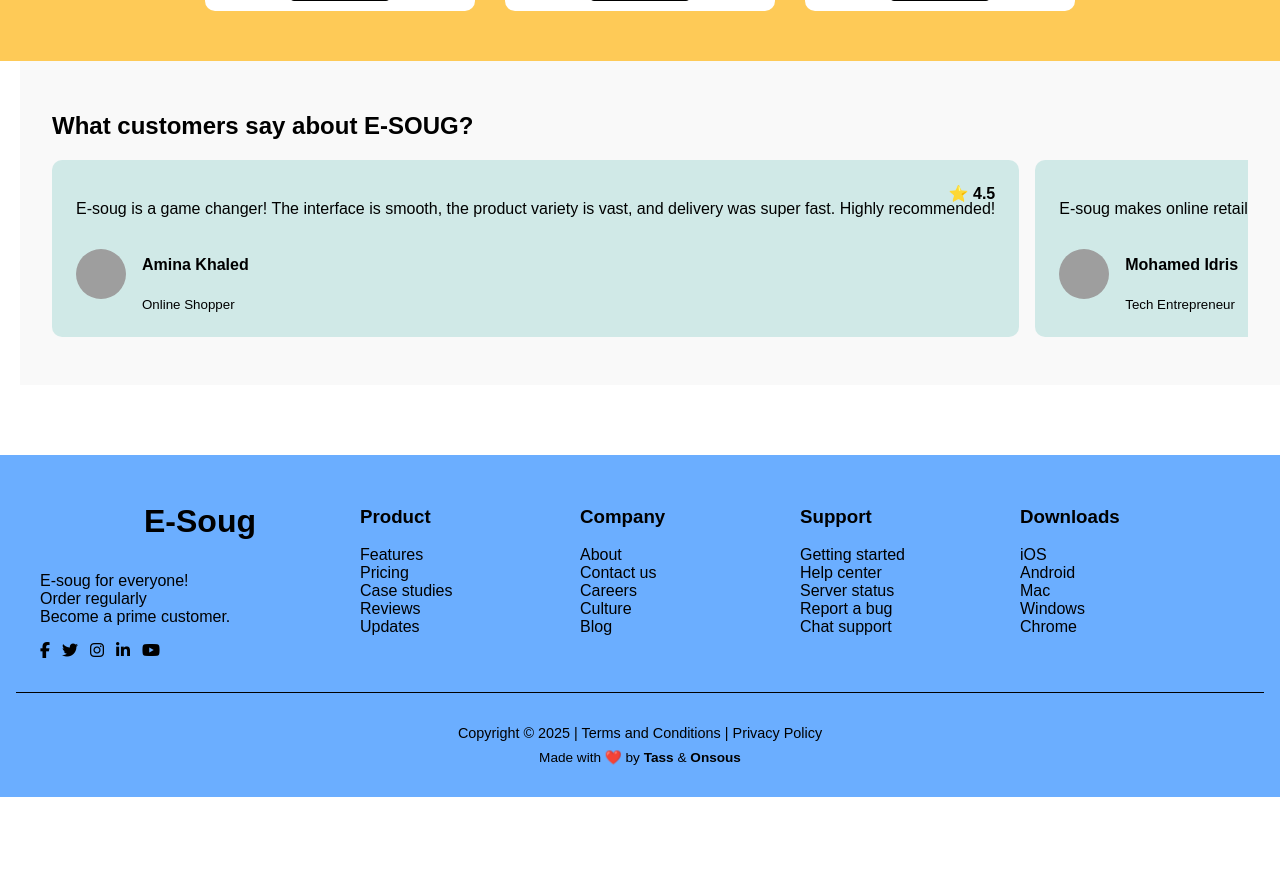
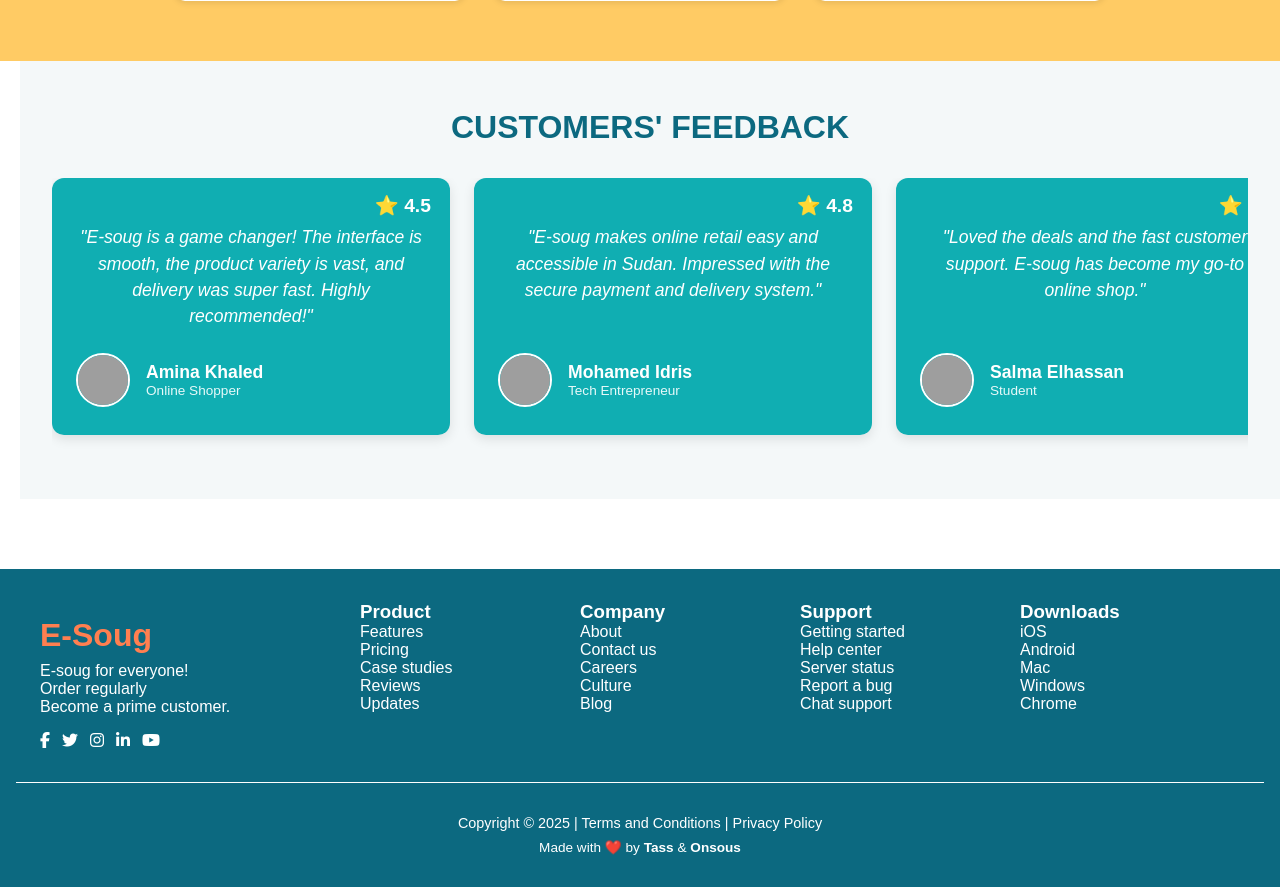
Before and after one commit to saidions01/e-commerce-django, a Django app: page /home/ in a window 1280 px wide. Shown: the part 1740-2627 px from the top of the page. Before the commit the page ends 2537 px from the top, so only its background shows below. Run offline with Django 5.2, Linux system fonts and the light colour scheme; data comes from the database, SQL or seed files in the repository; both versions use the stored data as it was after the commit; grey boxes are pictures that could not be loaded.

Commit message:
fixed the design and color palette

```diff
--- a/store/templates/feedback.html
+++ b/store/templates/feedback.html
@@ -1,44 +1,69 @@
+<!DOCTYPE html>
 <html lang="en">
 <head>
   <meta charset="UTF-8" />
-    <title></title>
-    <link
-      rel="stylesheet"
-      href="https://cdnjs.cloudflare.com/ajax/libs/font-awesome/6.5.0/css/all.min.css"
-    />
+  <title>Customer Feedback</title>
+  <link rel="stylesheet" href="https://cdnjs.cloudflare.com/ajax/libs/font-awesome/6.5.0/css/all.min.css" />
   <style>
+    body {
+      font-family: Arial, sans-serif;
+      margin: 0;
+      background: #fff;
+      color: #333;
+    }
+
     .feedback-section {
-            padding: 2rem;
-            background: #f9f9f9;
+      padding: 3rem 2rem;
+      background: #f4f8f9;
+      text-align: center;
+    }
+
+    .feedback-section h2 {
+      font-size: 2rem;
+      margin-bottom: 2rem;
+      color: #0c6980;
     }
 
     .feedback-container {
       display: flex;
       overflow-x: auto;
-            gap: 1rem;
+      gap: 1.5rem;
       scroll-snap-type: x mandatory;
+      scroll-behavior: smooth;
       padding-bottom: 1rem;
+      padding-left: 1rem;
     }
 
     .feedback-card {
-            min-width: 300px;
-            background: #d0e9e7;
-            border-radius: 10px;
-            padding: 1.5rem;
+      min-width: 320px;
+      max-width: 350px;
+      background: #10aeb2;
+      color: white;
+      border-radius: 12px;
+      padding: 1.8rem 1.5rem;
       scroll-snap-align: start;
       flex-shrink: 0;
       position: relative;
+      box-shadow: 0 4px 12px rgba(0, 0, 0, 0.1);
+      display: flex;
+      flex-direction: column;
+      justify-content: space-between;
+      height: 200px;
     }
 
     .comment {
-            font-size: 1rem;
+      font-size: 1.1rem;
+      font-style: italic;
+      line-height: 1.5;
       margin-bottom: 1rem;
+      flex-grow: 1;
     }
 
     .user-info {
       display: flex;
       align-items: center;
       gap: 1rem;
+      margin-top: auto;
     }
 
     .user-info img {
@@ -46,36 +71,55 @@
       height: 50px;
       object-fit: cover;
       border-radius: 50%;
+      border: 2px solid white;
+    }
+
+    .user-details {
+      display: flex;
+      flex-direction: column;
+      align-items: flex-start;
+    }
+
+    .user-details h4 {
+      margin: 0;
+      font-size: 1.1rem;
+      font-weight: bold;
+    }
+
+    .user-details small {
+      font-size: 0.85rem;
+      color: #e6f9f9;
     }
 
     .rating {
       position: absolute;
-            top: 1.5rem;
-            right: 1.5rem;
+      top: 1rem;
+      right: 1.2rem;
       font-weight: bold;
+      font-size: 1.2rem;
     }
   </style>
 </head>
 <body>
-<section class="feedback-section" >
-    <h2>What customers say about <span class="brand-name">E-SOUG</span>?</h2>
+
+<section class="feedback-section">
+  <h2>CUSTOMERS' FEEDBACK</h2>
   <div class="feedback-container">
     {% for feedback in feedbacks %}
       <div class="feedback-card">
-                <p class="comment">{{ feedback.comment }}</p>
+        <p class="comment">"{{ feedback.comment }}"</p>
         <div class="user-info">
           <img src="{{ feedback.image }}" alt="{{ feedback.name }}">
-                    <div>
+          <div class="user-details">
             <h4>{{ feedback.name }}</h4>
             <small>{{ feedback.occupation }}</small>
           </div>
         </div>
-                <div class="rating">
-                    ⭐ {{ feedback.rating }}
-                </div>
+        <div class="rating">⭐ {{ feedback.rating }}</div>
       </div>
     {% endfor %}
   </div>
 </section>
+
 </body>
 </html>
--- a/store/templates/footer.html
+++ b/store/templates/footer.html
@@ -1,7 +1,7 @@
 <footer style="
   width: 100%;
-  background-color: #6baeff;
-  color: black;
+  background-color: #0c6980;
+  color: white;
   padding: 2rem 1rem;
   box-sizing: border-box;
   margin-top: 70px;
@@ -17,14 +17,14 @@
   ">
     <!-- Brand -->
     <div style="flex: 1 1 250px;">
-      <h1 style="margin-left: 0; margin-top: 1rem;">E-Soug</h1>
+      <h1 style="margin-left: 0; margin-top: 1rem; color: #ff7f50;">E-Soug</h1>
       <p style="margin-top: 0.5rem;">E-soug for everyone!<br>Order regularly<br> Become a prime customer.</p>
       <div style="margin-top: 1rem; display: flex; gap: 0.75rem;">
-        <a href="#" style="color: black;"><i class="fab fa-facebook-f"></i></a>
-        <a href="#" style="color: black;"><i class="fab fa-twitter"></i></a>
-        <a href="#" style="color: black;"><i class="fab fa-instagram"></i></a>
-        <a href="#" style="color: black;"><i class="fab fa-linkedin-in"></i></a>
-        <a href="#" style="color: black;"><i class="fab fa-youtube"></i></a>
+        <a href="#" style="color: white;"><i class="fab fa-facebook-f"></i></a>
+        <a href="#" style="color: white;"><i class="fab fa-twitter"></i></a>
+        <a href="#" style="color: white;"><i class="fab fa-instagram"></i></a>
+        <a href="#" style="color: white;"><i class="fab fa-linkedin-in"></i></a>
+        <a href="#" style="color: white;"><i class="fab fa-youtube"></i></a>
       </div>
     </div>
 
@@ -32,53 +32,53 @@
     <div style="flex: 1 1 150px;">
       <h3>Product</h3>
       <ul style="list-style: none; padding: 0; margin: 0;">
-        <li><a href="#" style="color: black; text-decoration: none;">Features</a></li>
-        <li><a href="#" style="color: black; text-decoration: none;">Pricing</a></li>
-        <li><a href="#" style="color: black; text-decoration: none;">Case studies</a></li>
-        <li><a href="#" style="color: black; text-decoration: none;">Reviews</a></li>
-        <li><a href="#" style="color: black; text-decoration: none;">Updates</a></li>
+        <li><a href="#" style="color: white; text-decoration: none;">Features</a></li>
+        <li><a href="#" style="color: white; text-decoration: none;">Pricing</a></li>
+        <li><a href="#" style="color: white; text-decoration: none;">Case studies</a></li>
+        <li><a href="#" style="color: white; text-decoration: none;">Reviews</a></li>
+        <li><a href="#" style="color: white; text-decoration: none;">Updates</a></li>
       </ul>
     </div>
 
     <div style="flex: 1 1 150px;">
       <h3>Company</h3>
       <ul style="list-style: none; padding: 0; margin: 0;">
-        <li><a href="{% url 'about_us' %}" style="color: black; text-decoration: none;">About</a></li>
-        <li><a href="#" style="color: black; text-decoration: none;">Contact us</a></li>
-        <li><a href="#" style="color: black; text-decoration: none;">Careers</a></li>
-        <li><a href="#" style="color: black; text-decoration: none;">Culture</a></li>
-        <li><a href="#" style="color: black; text-decoration: none;">Blog</a></li>
+        <li><a href="{% url 'about_us' %}" style="color: white; text-decoration: none;">About</a></li>
+        <li><a href="#" style="color: white; text-decoration: none;">Contact us</a></li>
+        <li><a href="#" style="color: white; text-decoration: none;">Careers</a></li>
+        <li><a href="#" style="color: white; text-decoration: none;">Culture</a></li>
+        <li><a href="#" style="color: white; text-decoration: none;">Blog</a></li>
       </ul>
     </div>
 
     <div style="flex: 1 1 150px;">
       <h3>Support</h3>
       <ul style="list-style: none; padding: 0; margin: 0;">
-        <li><a href="#" style="color: black; text-decoration: none;">Getting started</a></li>
-        <li><a href="#" style="color: black; text-decoration: none;">Help center</a></li>
-        <li><a href="#" style="color: black; text-decoration: none;">Server status</a></li>
-        <li><a href="#" style="color: black; text-decoration: none;">Report a bug</a></li>
-        <li><a href="#" style="color: black; text-decoration: none;">Chat support</a></li>
+        <li><a href="#" style="color: white; text-decoration: none;">Getting started</a></li>
+        <li><a href="#" style="color: white; text-decoration: none;">Help center</a></li>
+        <li><a href="#" style="color: white; text-decoration: none;">Server status</a></li>
+        <li><a href="#" style="color: white; text-decoration: none;">Report a bug</a></li>
+        <li><a href="#" style="color: white; text-decoration: none;">Chat support</a></li>
       </ul>
     </div>
 
     <div style="flex: 1 1 150px;">
       <h3>Downloads</h3>
       <ul style="list-style: none; padding: 0; margin: 0;">
-        <li><a href="#" style="color: black; text-decoration: none;">iOS</a></li>
-        <li><a href="#" style="color: black; text-decoration: none;">Android</a></li>
-        <li><a href="#" style="color: black; text-decoration: none;">Mac</a></li>
-        <li><a href="#" style="color: black; text-decoration: none;">Windows</a></li>
-        <li><a href="#" style="color: black; text-decoration: none;">Chrome</a></li>
+        <li><a href="#" style="color: white; text-decoration: none;">iOS</a></li>
+        <li><a href="#" style="color: white; text-decoration: none;">Android</a></li>
+        <li><a href="#" style="color: white; text-decoration: none;">Mac</a></li>
+        <li><a href="#" style="color: white; text-decoration: none;">Windows</a></li>
+        <li><a href="#" style="color: white; text-decoration: none;">Chrome</a></li>
       </ul>
     </div>
   </div>
 
-  <hr style="margin-top: 2rem; height: 1px; background-color: black; border: none;" />
+  <hr style="margin-top: 2rem; height: 1px; background-color: white; border: none;" />
   <div style="text-align: center; margin-top: 2rem; font-size: 0.9rem;">
     Copyright © 2025 |
-    <a href="#" style="color: black; text-decoration: none;">Terms and Conditions</a> |
-    <a href="#" style="color: black; text-decoration: none;">Privacy Policy</a>
+    <a href="#" style="color: white; text-decoration: none;">Terms and Conditions</a> |
+    <a href="#" style="color: white; text-decoration: none;">Privacy Policy</a>
   </div>
   <div style="text-align: center; margin-top: 0.5rem; font-size: 0.85rem">
     Made with ❤️ by <strong>Tass</strong> & <strong>Onsous</strong>
--- a/store/templates/home.html
+++ b/store/templates/home.html
@@ -10,14 +10,63 @@
     {% load static %}
     <style>
       body {
-        font-family: sans-serif;
+        font-family: 'Segoe UI', Tahoma, Geneva, Verdana, sans-serif;
         background: #FFFFFF;
         margin: 0;
+        color: #222;
       }
 
-      h1 {
+      h1, h2, h3, h4 {
+        margin: 0;
+        padding: 0;
+      }
+
+      .hero {
+        background-color: #0c6980;
+        color: white;
+        display: flex;
+        flex-wrap: wrap;
+        align-items: center;
+        justify-content: space-between;
+        padding: 60px 40px;
+        position: relative;
+        overflow: hidden;
+      }
+
+      .hero-content {
+        max-width: 600px;
+        z-index: 1;
+      }
+
+      .hero-content h2 {
+        font-size: 48px;
+        margin-bottom: 20px;
+      }
+
+      .stats {
+        display: flex;
+        gap: 30px;
+        margin-top: 20px;
+      }
+
+      .stat {
         text-align: center;
-        margin-bottom: 2rem;
+        border-left: 1px solid white;
+        padding-left: 20px;
+      }
+
+      .stat:first-child {
+        border-left: none;
+        padding-left: 0;
+      }
+
+      .hero img {
+        max-width: 500px;
+        height: auto;
+        position: absolute;
+        right: 40px;
+        bottom: 20px;
+        z-index: 0;
       }
 
       .product-grid {
@@ -25,149 +74,143 @@
         grid-template-columns: repeat(auto-fit, minmax(250px, 1fr));
         gap: 2rem;
         max-width: 1200px;
-        margin: 0 auto;
-        margin-top: 20px;
+        margin: 40px auto;
+        padding: 0 20px;
       }
 
       .product-card {
-        display: flex;
-        flex-direction: column;
-        align-items: center;
-        justify-content: center;
         background: white;
         padding: 1rem;
-        border-radius: 8px;
-        box-shadow: 0 2px 6px rgba(0, 0, 0, 0.1);
-        transition: transform 0.2s ease;
+        border-radius: 10px;
+        box-shadow: 0 2px 8px rgba(0, 0, 0, 0.08);
+        text-align: center;
+        transition: transform 0.2s ease, box-shadow 0.2s ease;
       }
 
       .product-card:hover {
         transform: translateY(-5px);
+        box-shadow: 0 4px 12px rgba(0, 0, 0, 0.15);
       }
 
       .product-title {
         font-size: 1.2rem;
-        margin-bottom: 0.5rem;
-        font-weight: bold;
+        font-weight: 600;
+        margin-top: 10px;
       }
 
       .product-price {
-        color: #007bff;
+        color: #0c6980;
         font-weight: bold;
-        margin-bottom: 0.5rem;
+        margin: 10px 0;
       }
 
       .product-description {
         font-size: 0.9rem;
         color: #555;
       }
+
       .heart {
         cursor: pointer;
-        font-size: 24px;
+        font-size: 22px;
         color: #ccc;
+        margin-top: 10px;
       }
+
       .heart.active {
         color: red;
       }
+
       .categories {
         text-align: center;
-        padding: 50px 20px;
-        background-color: #feca57;
-        margin-top : 50px;
-    }
+        padding: 60px 20px;
+        background-color: #ffcb64;
+      }
 
-    .categories-grid {
+      .categories h1 {
+        font-size: 2.2rem;
+      }
+
+      .categories-grid {
         display: flex;
+        flex-wrap: wrap;
         gap: 30px;
         justify-content: center;
-        margin-top: 30px;
-    }
+        margin-top: 40px;
+      }
 
-    .category-card {
+      .category-card {
         background: white;
         border-radius: 10px;
-        overflow: hidden;
-        padding: 10px;
-        width: 250px;
-        transition: transform 0.3s;
-    }
+        padding: 15px;
+        width: 260px;
+        text-align: center;
+        box-shadow: 0 2px 6px rgba(0, 0, 0, 0.1);
+        transition: transform 0.3s ease;
+      }
 
-    .category-card img {
+      .category-card:hover {
+        transform: scale(1.05);
+      }
+
+      .category-card img {
         width: 100%;
-        height: auto;
-        border-radius: 10px;
-    }
+        height: 150px;
+        object-fit: cover;
+        border-radius: 8px;
+      }
 
-    .category-card h3 {
+      .category-card h3 {
         margin-top: 10px;
-        font-size: 20px;
-        font-weight: bold;
-    }
+        font-size: 1.2rem;
+      }
 
-    .category-card p {
-        font-size: 14px;
-        color: gray;
-    }
+      .category-card p {
+        font-size: 0.9rem;
+        color: #666;
+      }
 
-    .category-card a {
+      .category-card a {
+        margin-top: 10px;
         display: inline-block;
-        margin-top: 10px;
-        padding: 5px 10px;
-        background: white;
-        border: 1px solid black;
+        padding: 6px 12px;
+        border: 2px solid #0c6980;
+        background: transparent;
+        color: #0c6980;
         border-radius: 5px;
         text-decoration: none;
-        color: black;
-        font-weight: bold;
-    }
+        font-weight: 600;
+        transition: 0.3s;
+      }
 
-    .category-card:hover {
-        transform: scale(1.05);
-    }
-
+      .category-card a:hover {
+        background: #0c6980;
+        color: white;
+      }
     </style>
   </head>
   <body>
     {% include 'navbar.html' %}
 
-
-
-    <div style="margin-top: 10px; margin-left: 20px; background-color: #60a8ff; height: 370px; width: 97%; border-radius: 20px; position: relative; overflow: hidden;">
-
-
-      <div style="padding: 40px;">
-
-        <h2 style="font-size: 40px; margin-bottom: 20px;">E-SOUG <br>Everything you want,<br>just a click away!</h1>
-        <div style="display: flex; align-items: center; gap: 20px; margin-bottom: 20px; ">
-          <div>
-            <strong>50k+</strong><br>Customers
+    <section class="hero">
+      <div class="hero-content">
+        <h2>E-SOUG <br />Everything you want,<br />just a click away!</h2>
+        <div class="stats">
+          <div class="stat">
+            <strong style="font-size: 1.5rem;">50k+</strong><br />Customers
           </div>
-          <div style="border-left: 1px solid #000; height: 30px;"></div>
-          <div>
-            <strong>100k+</strong><br>Products
+          <div class="stat">
+            <strong style="font-size: 1.5rem;">100k+</strong><br />Products
           </div>
         </div>
+      </div>
+      <img src="{% static 'images/home.png' %}" alt="hero background" />
+    </section>
 
-
-      </div>
-
-
-      <img id="background-image"  src="{% static 'images/home.png' %}" alt="background shape" style="position: absolute; right: 3rem; bottom: 1rem; width: 600px; height: auto;">
-
-
-    </div>
-
-    <div class="product-grid">
+    <section class="product-grid">
       {% for product in random_products %}
       <div class="product-card">
-        <img
-          src="{{ product.image_url }}"
-          alt="{{ product.name }}"
-          width="250"
-        />
-        <div class="product-title" style="margin-top: 10px">
-          {{ product.name }}
-        </div>
+        <img src="{{ product.image_url }}" alt="{{ product.name }}" width="100%" />
+        <div class="product-title">{{ product.name }}</div>
         <div class="product-price">${{ product.price }}</div>
         <div class="product-description">
           {{ product.description|truncatewords:20 }}...
@@ -175,44 +218,34 @@
         <i class="fas fa-heart heart" data-product-id="{{ product.id }}"></i>
       </div>
       {% empty %}
-      <p>No products available.</p>
+      <p style="text-align: center;">No products available.</p>
       {% endfor %}
-    </div>
-
-
+    </section>
 
     <section class="categories">
-      <h1 style="font-size: xx-large; margin-top: 0;">Categories</h1>
-      <h4>Find what you are looking for</h4>
-
+      <h1>Categories</h1>
+      <h4 style="margin-top: 10px;">Find what you're looking for</h4>
       <div class="categories-grid">
         {% for category in categories %}
-          <div class="category-card">
-            <img src="{{ category.image }}" alt="{{ category.name }}">
-            <h3>{{ category.name }}</h3>
-            <p>{{ category.description|truncatewords:10 }}</p>
-            <a href=" {% url 'product_list' %}">Explore →</a>
-          </div>
+        <div class="category-card">
+          <img src="{{ category.image }}" alt="{{ category.name }}" />
+          <h3>{{ category.name }}</h3>
+          <p>{{ category.description|truncatewords:10 }}</p>
+          <a href="{% url 'product_list' %}">Explore →</a>
+        </div>
         {% endfor %}
       </div>
     </section>
 
+    <div style="margin-left: 20px;">
+      {% include 'feedback.html' %}
+    </div>
 
-
-
-
-<div style="margin-left: 20px;">
-
-
-    {%  include 'feedback.html' %}
-</div>
     <script>
       const hearts = document.querySelectorAll(".heart");
-
       hearts.forEach((heart) => {
         heart.addEventListener("click", function () {
           const productId = this.dataset.productId;
-
           fetch(`/add-to-wishlist/${productId}/`, {
             method: "POST",
             headers: {
@@ -228,7 +261,6 @@
       });
     </script>
 
-
+    {% include 'footer.html' %}
   </body>
 </html>
-{% include 'footer.html' %}
--- a/store/templates/myaccount.html
+++ b/store/templates/myaccount.html
@@ -52,7 +52,7 @@
             display: inline-block;
             margin-top: 1rem;
             margin-right: 1rem;
-            background-color: #60a8ff;
+            background-color: #0c6980;
             color: white;
             text-decoration: none;
             padding: 0.7rem 1.2rem;
@@ -61,7 +61,7 @@
         }
 
         .info a:hover {
-            background-color: #8abfff;
+            background-color: #0c6980;
         }
 
         .account-image {
--- a/store/templates/navbar.html
+++ b/store/templates/navbar.html
@@ -9,54 +9,54 @@
 <body>
 
 <!-- Navbar -->
-<nav style="display: flex; justify-content: space-between; align-items: center; padding: 20px 50px; background: white; border-bottom: 1px solid #ccc;">
+<nav style="display: flex; justify-content: space-between; align-items: center; padding: 20px 50px; background: #0c6980; border-bottom: 1px solid #ccc; color: white;">
 
-  <!-- Logo -->
-  <div style="font-family: 'Times New Roman', serif; font-size: 24px; font-weight: bold;">
-    E-<span style="font-style: italic;">SOUG</span>
+  <!-- Logo Section: Image + Text Side by Side -->
+  <div style="display: flex; align-items: center; gap: 10px;">
+    <img src="{% static 'images/logo.png' %}" alt="Logo" style="height: 40px;">
+    <div style="font-family: 'Times New Roman', serif; font-size: 24px; font-weight: bold; color: white;">
+      E-<span style="font-style: italic;">SOUG</span>
+    </div>
   </div>
 
   <!-- Links -->
   <div style="display: flex; gap: 30px;">
     {% url 'home' as home_url %}
     <a href="{{ home_url }}" style="text-decoration: none;
-      color: {% if request.path == home_url %}black{% else %}gray{% endif %};
+      color: {% if request.path == home_url %}white{% else %}#d0d0d0{% endif %};
       font-weight: {% if request.path == home_url %}bold{% else %}normal{% endif %};">Home</a>
 
     {% url 'product_list' as products_url %}
     <a href="{{ products_url }}" style="text-decoration: none;
-      color: {% if request.path == products_url %}black{% else %}gray{% endif %};
+      color: {% if request.path == products_url %}white{% else %}#d0d0d0{% endif %};
       font-weight: {% if request.path == products_url %}bold{% else %}normal{% endif %};">Products</a>
 
     {% url 'contact_us' as contact_url %}
     <a href="{{ contact_url }}" style="text-decoration: none;
-      color: {% if request.path == contact_url %}black{% else %}gray{% endif %};
+      color: {% if request.path == contact_url %}white{% else %}#d0d0d0{% endif %};
       font-weight: {% if request.path == contact_url %}bold{% else %}normal{% endif %};">Contacts</a>
   </div>
 
   <!-- Icons + Dropdown -->
   <div style="display: flex; align-items: center; gap: 20px; position: relative;">
-    <a href="{% url 'wishlist' %}" style="text-decoration: none; color: black; font-weight: bold;">
+    <a href="{% url 'wishlist' %}" style="text-decoration: none; color: white; font-weight: bold;">
       <i class="fas fa-shopping-cart"></i>
     </a>
-    <a href="{% url 'my_account' %}" style="text-decoration: none; color: black; font-weight: bold;">
+    <a href="{% url 'my_account' %}" style="text-decoration: none; color: white; font-weight: bold;">
       <i class="fas fa-user"></i>
     </a>
 
-    <!-- Bars Icon to Toggle Dropdown -->
-    <a href="#" id="menu-toggle" style="text-decoration: none; color: black; font-weight: bold;">
+    <a href="#" id="menu-toggle" style="text-decoration: none; color: white; font-weight: bold;">
       <i class="fas fa-bars"></i>
     </a>
 
-    <!-- Dropdown Menu (Hidden by default) -->
     <div id="dropdown-menu" style="display: none; position: absolute; top: 50px; right: 0; background: white; border: 1px solid #ccc; border-radius: 8px; overflow: hidden; min-width: 150px; box-shadow: 0 4px 8px rgba(0,0,0,0.1); z-index: 1000;">
       <a href="{% url 'logout' %}" style="display: block; padding: 10px; text-decoration: none; color: black; font-weight: bold;">Logout</a>
-      <!-- You can add more dropdown items here if needed -->
     </div>
-
   </div>
 
 </nav>
+
 
 <!-- JavaScript for dropdown toggle -->
 <script>
--- a/store/templates/product_list.html
+++ b/store/templates/product_list.html
@@ -103,7 +103,7 @@
   </head>
   <body>
     {% include 'navbar.html' %}
-    <h1 style = 'margin-left: 20px'>All Products</h1>
+    <h1 style='text-align: center; color: #ff7f50;'>All Products</h1>
     <div class='container'>
     <ul>
       {% for product in products %}
```
Also changed, not shown: store/templates/contact.html (+5 -5 lines), store/templates/edit_profile.html (+55 -26 lines), store/templates/signup.html (+2 -10 lines), store/templates/view_orders.html (+3 -4 lines), store/templates/wishlist.html (+84 -39 lines), db.sqlite3, store/static/images/logo.png (added). Lines whose indentation alone changed are shown as unchanged.
